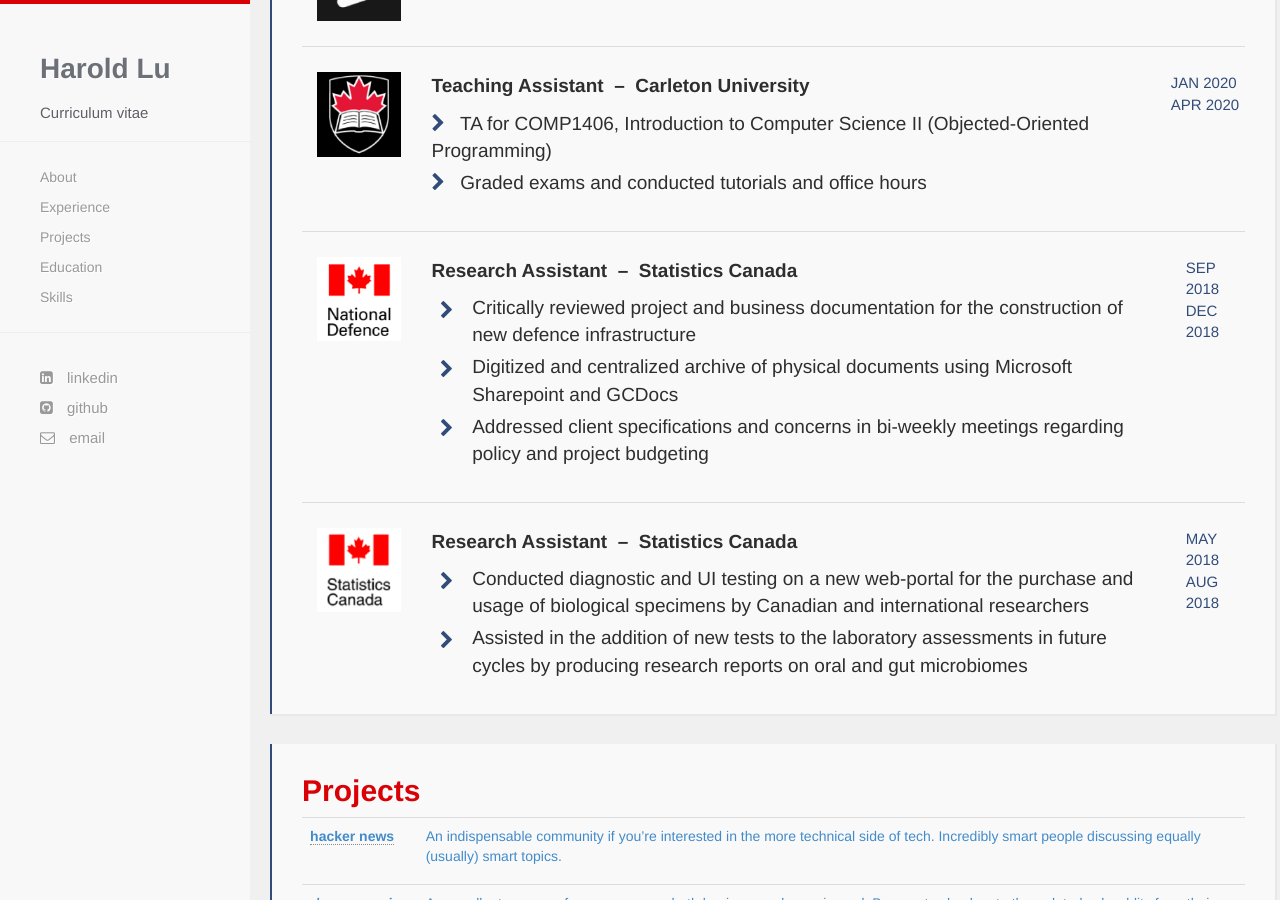
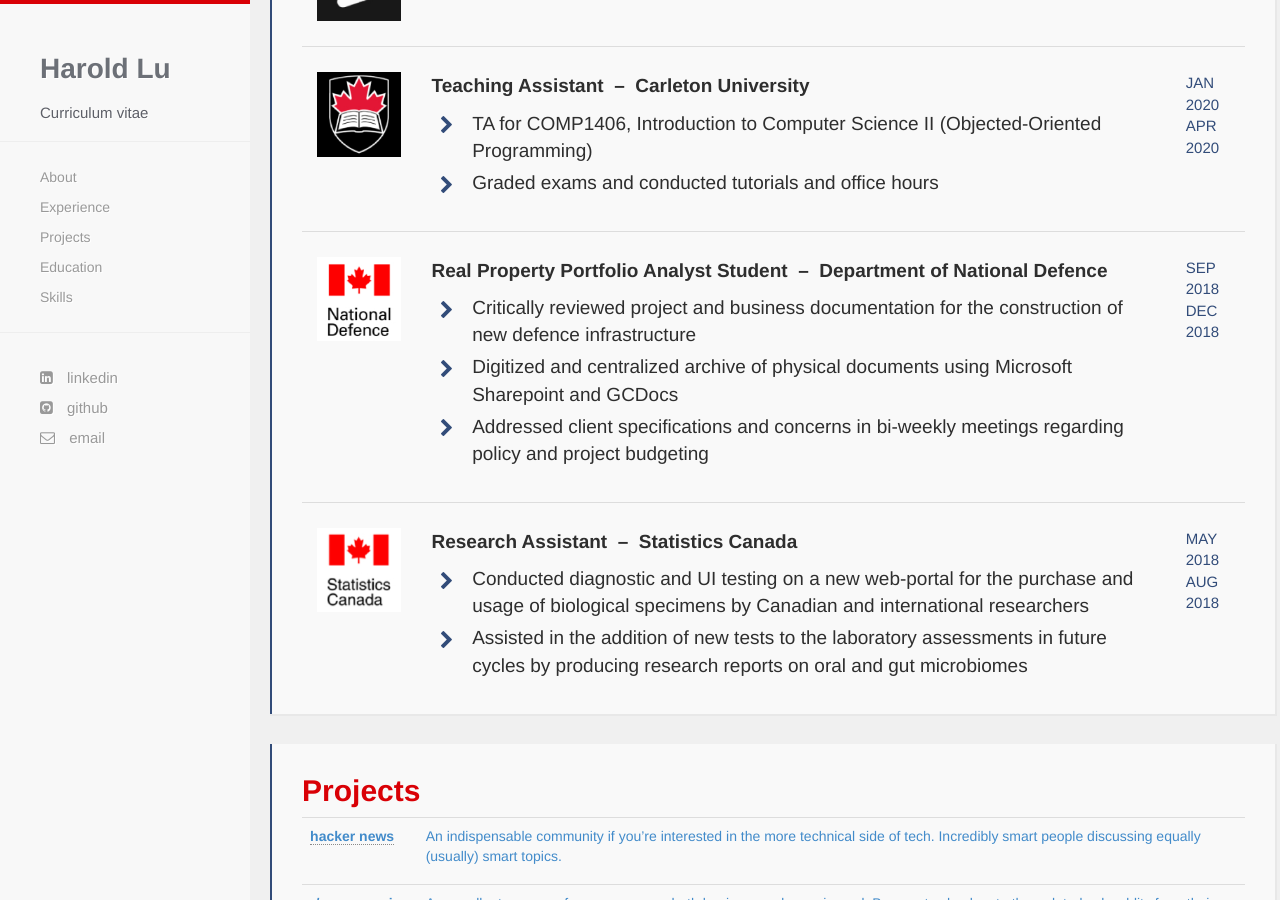
Before and after one commit to harold-lu/harold-lu.github.io, a Jekyll site: the page built from index.html, in a window 1280 px wide and 900 px high, scrolled down 1183 px. Built offline with Jekyll 4.4.1, drawn with Linux system fonts in a browser that asks for light colours; nearby versions of some CDN libraries; some web fonts are replaced.

Commit message:
table update

```diff
--- a/index.html
+++ b/index.html
@@ -46,17 +46,17 @@ title: Herring Cove
           </tr>
           <tr>
             <td style="padding:25px 15px 25px 15px">
-              <p class="p2"><span class="s1"><img src="{{ site.baseurl }}/images/carleton.jpg" alt="Carleton University logo"></span></p>
+              <p><img src="{{ site.baseurl }}/images/carleton.jpg" alt="Carleton University logo"></p>
             </td>
             <td style="width:80%;padding:25px 15px 25px 15px">
               <p style="color:#2e2e2e;font-size:19px;font-weight:600">Teaching Assistant &nbsp;&ndash;&nbsp; Carleton University</p>
-              <ul  style="font-size:19px;font-weight:450;color:#2e2e2e;list-style-type: none;padding:0px 0px 0px 0px">
-				<li style="padding-bottom:5px"><i class="fa fa-chevron-right" style="padding-right:10px;color:#324C79"></i> TA for COMP1406, Introduction to Computer Science II (Objected-Oriented Programming)</li>
-				<li><i class="fa fa-chevron-right" style="padding-right:10px;color:#324C79"></i> Graded exams and conducted tutorials and office hours</li>
+			  <ul  class="fa-ul" style="font-size:19px;font-weight:450;color:#2e2e2e;padding:0px">
+				<li style="padding-bottom:5px"><span class="fa-li"><i class="fa fa-chevron-right" style="padding-right:10px;color:#324C79"></i></span> TA for COMP1406, Introduction to Computer Science II (Objected-Oriented Programming)</li>
+				<li><span class="fa-li"><i class="fa fa-chevron-right" style="padding-right:10px;color:#324C79"></i></span> Graded exams and conducted tutorials and office hours</li>
 			  </ul>
 			</td>
             <td style="padding:25px 0px 25px 0px">
-			  <p style="color:#324C79; font-size:15px;font-weight:500">JAN 2020<br>APR 2020</p>
+			  <p style="color:#324C79; font-size:15px;font-weight:500;padding:0px 0px 0px 15px">JAN 2020<br>APR 2020</p>
 			</td>
           </tr>
           <tr>
@@ -64,7 +64,7 @@ title: Herring Cove
               <p><img src="{{ site.baseurl }}/images/dnd.jpg" alt="DND logo"></p>
             </td>
             <td style="width:80%;padding:25px 15px 25px 15px">
-              <p style="color:#2e2e2e;font-size:19px;font-weight:600">Research Assistant &nbsp;&ndash;&nbsp; Statistics Canada</p>
+              <p style="color:#2e2e2e;font-size:19px;font-weight:600">Real Property Portfolio Analyst Student &nbsp;&ndash;&nbsp; Department of National Defence</p>
 			  <ul  class="fa-ul" style="font-size:19px;font-weight:450;color:#2e2e2e;padding:0px">
 				<li style="padding-bottom:5px"><span class="fa-li"><i class="fa fa-chevron-right" style="padding-right:10px;color:#324C79"></i></span> Critically reviewed project and business documentation for the construction of new defence infrastructure</li>
 				<li style="padding-bottom:5px"><span class="fa-li"><i class="fa fa-chevron-right" style="padding-right:10px;color:#324C79"></i></span> Digitized and centralized archive of physical documents using Microsoft Sharepoint and GCDocs</li>
```
